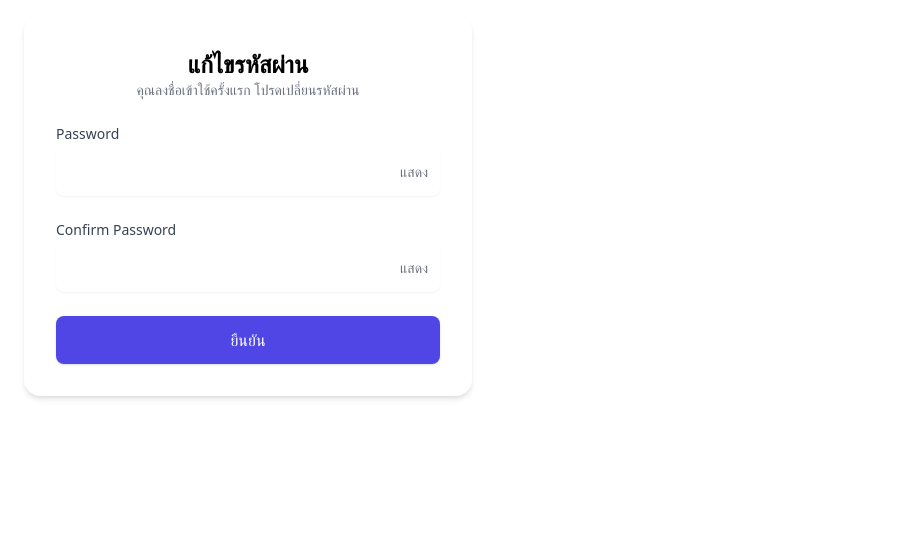
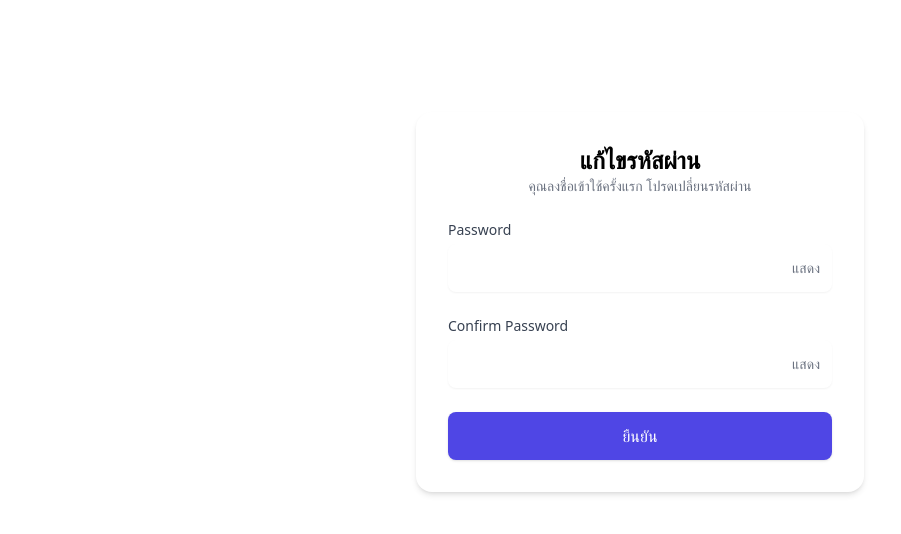
Before and after one commit to 66070224/CloudProject, a Django app: page /auth/change_password/ in a window 1280 px wide. Shown: the part 64-598 px from the top of the page, without its empty margins (0-901 px from the left). Run offline with Django 5.2, Linux system fonts and the light colour scheme; some libraries are stand-ins or nearby versions.

Commit message:
allign layout in change password

```diff
--- a/authen/templates/change_password.html
+++ b/authen/templates/change_password.html
@@ -3,6 +3,7 @@
 {%block title%}Change Password{%endblock%}
 
 {%block content%}
+<div class="flex justify-center mt-24">
   <main class="w-full max-w-md">
     <section class="bg-white shadow-md rounded-2xl p-8">
       <div class="text-center">
@@ -38,6 +39,7 @@
       </form>
     </section>
   </main>
+</div>
 
 <script>
   // ซ่อน/แสดง รหัสผ่าน
```
Lines whose indentation alone changed are shown as unchanged.
